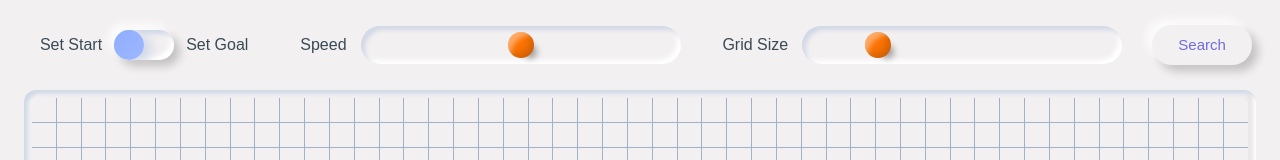
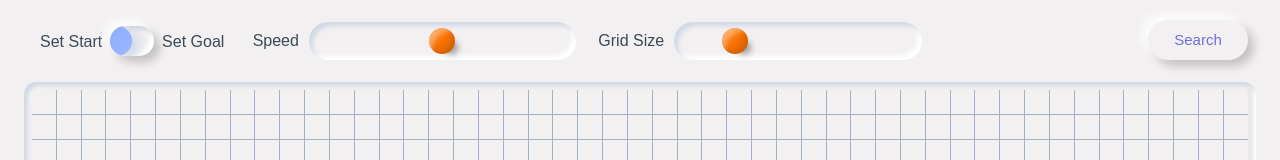
Before and after one commit to Rikki407/visualize-search, a website built with Vite: page index.html in a window 1280 px wide. Shown: the top 160 px of the page. Built offline with nearby package versions, Linux system fonts and the light colour scheme.

Commit message:
UPDATE: Wrapping up UI v1

```diff
--- a/index.html
+++ b/index.html
@@ -10,7 +10,7 @@
         <main>
             <div id="action-container">
                 <label class="label">
-                    <div class="label-text">Set Start</div>
+                    <div class="label-text" style="margin-top: 2px;">Set Start</div>
                     <div class="toggle">
                         <input
                             class="toggle-state"
@@ -20,13 +20,13 @@
                         />
                         <div class="indicator"></div>
                     </div>
-                    <div class="label-text">Set Goal</div>
+                    <div class="label-text" style="margin-top: 2px;">Set Goal</div>
                 </label>
-                <div class="slider-container">
+                <div id="speed" class="slider-container">
                     <div class="label-text">Speed</div>
                     <input type="range" id="speed-slider" />
                 </div>
-                <div class="slider-container">
+                <div id="size" class="slider-container">
                     <div class="label-text">Grid Size</div>
                     <input
                         type="range"
--- a/src/Board.js
+++ b/src/Board.js
@@ -1,7 +1,6 @@
 import colors from './colors';
 class Board {
     constructor(parent, toggle, speedSlider, sizeSlider) {
-        this.flag = true;
         this.parent = parent;
         this.toggle = toggle;
         this.grid = new Map();
@@ -20,12 +19,6 @@ class Board {
     }
     makeTable() {
         this.rows = Math.round(this.parent.clientHeight / (this.cellSize - 1));
-        if (this.flag) {
-            // bug with height when renders for the first time
-            this.rows -= 2;
-            this.flag = false;
-        }
-
         // alert(this.parent.clientHeight - this.rows * this.cellSize);
         this.cols = Math.floor(window.innerWidth / this.cellSize);
         const table = document.createElement('table');
--- a/stylesheets/button.css
+++ b/stylesheets/button.css
@@ -3,7 +3,6 @@
     width: 100px;
     height: 40px;
     background: #f3f0f1;
-    margin: 25px 0;
     border-radius: 32px;
     text-align: center;
     cursor: pointer;
--- a/stylesheets/slider.css
+++ b/stylesheets/slider.css
@@ -13,7 +13,7 @@ input[type='range'] {
     /* To remove default styles appplied by webkit browsers */
     -webkit-appearance: none;
 
-    width: 24em;
+    width: 80%;
     background: transparent;
     position: relative;
 }
--- a/stylesheets/style.css
+++ b/stylesheets/style.css
@@ -5,6 +5,7 @@ main {
     width: 100%;
     margin: 0;
     padding: 0;
+    padding-bottom: 12px;
     background-color: #f3f0f1;
     font-family: 'IBM Plex Sans Condensed', sans-serif;
 }
@@ -18,16 +19,32 @@ main {
     border-radius: 12px;
     width: 95%;
     padding: 8px;
-    margin-bottom: 4px;
     box-shadow: 4px 4px 4px 0px #d1d9e6 inset, -4px -4px 4px 0px #ffffff inset,
         inset 0.8em 0.8em 5px -8px rgba(255, 255, 255, 0.4),
         inset -0.4em -0.4em 10px -3px rgba(0, 0, 0, 0.2);
 }
 #action-container {
-    display: flex;
-    width: 100%;
-    justify-content: space-evenly;
+    margin: 20px 0;
+    display: grid;
+    width: 95%;
+    grid-template-areas: 'toggle speed size search ';
+    gap: 12px;
+    grid-template-columns: 0.9fr 1.5fr 1.5fr 1.4fr;
 }
+#action-container > .label {
+    grid-area: toggle;
+}
+#action-container > #speed {
+    grid-area: speed;
+}
+#action-container > #size {
+    grid-area: size;
+}
+#action-container > #search {
+    grid-area: search;
+    justify-self: end;
+}
+
 table {
     border-collapse: collapse;
     border-radius: 12px;
--- a/stylesheets/toggle.css
+++ b/stylesheets/toggle.css
@@ -7,7 +7,8 @@
 }
 
 .label-text {
-    margin: 0 12px;
+    margin: 0 8px;
+    min-width: fit-content;
 }
 
 .toggle {
@@ -38,5 +39,5 @@
 
 .toggle-state:checked ~ .indicator {
     transform: translate3d(25%, 0, 0);
-    background: linear-gradient(100deg, #ec835f, #bf8a10);
+    background: #eb8a4a;
 }
```
